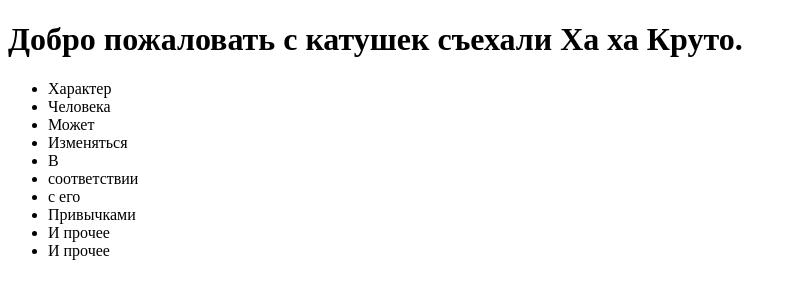
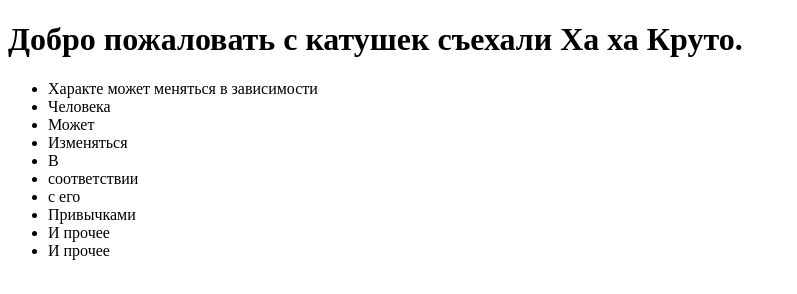
Before and after one commit to zuykovseo/frontend-education, a plain HTML site: page index.html in a window 1280 px wide. Shown: the whole page, without its empty margins (0-797 px from the left). Drawn offline with Linux system fonts and the light colour scheme.

Commit message:
В зависимости и прочее

```diff
--- a/index.html
+++ b/index.html
@@ -9,7 +9,7 @@
     <h1>Добро пожаловать с катушек съехали Ха ха Круто.</h1>
     <div class="block"></div>
     <ul>
-      <li>Характер</li>
+      <li>Характе может меняться в зависимости</li>
       <li>Человека</li>
       <li>Может</li>
       <li>Изменяться</li>
```
